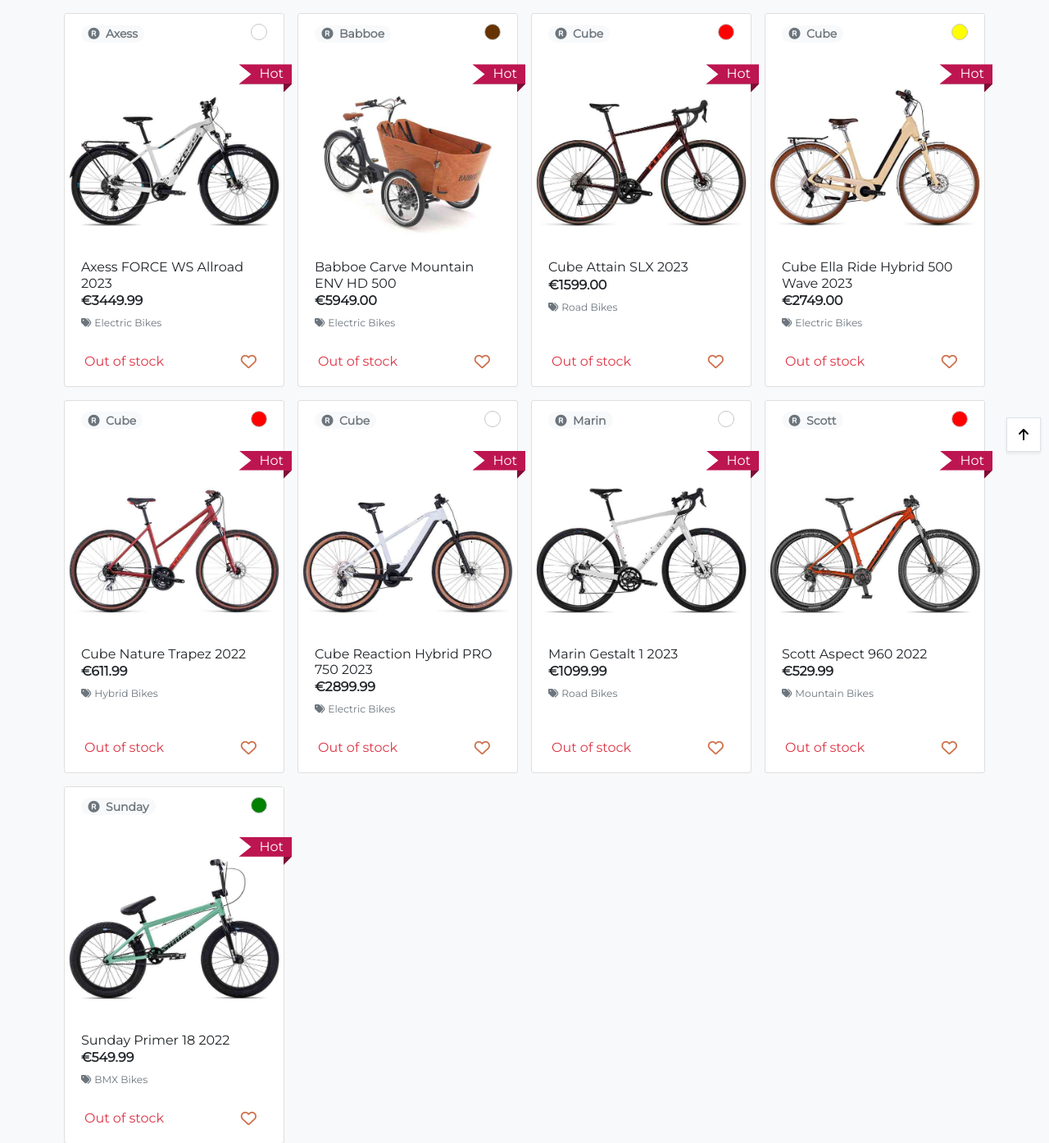
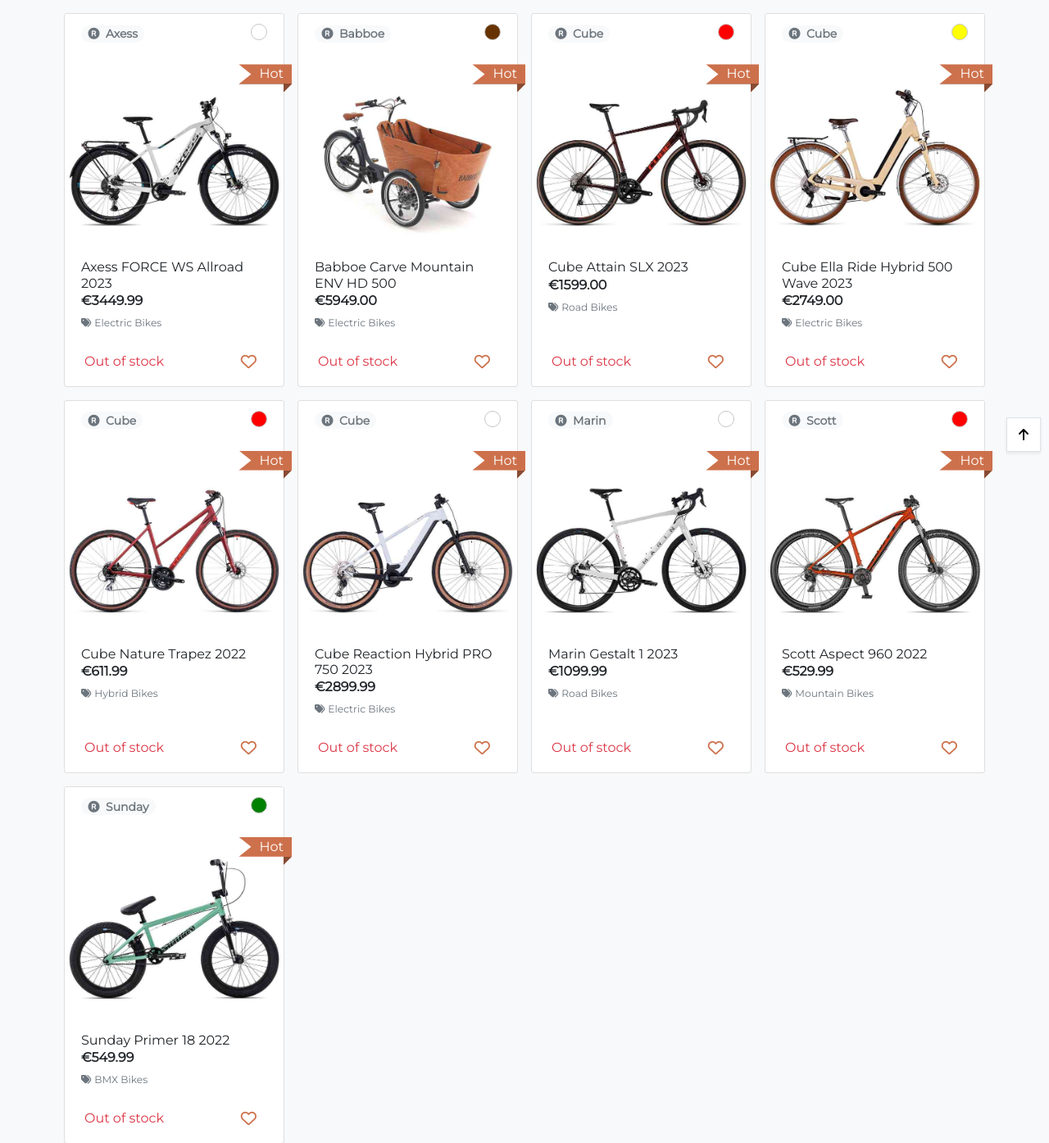
Before and after one commit to FlashDrag/cyclebay, a Django app: page /products/featured/ in a window 1280 px wide. Shown: the part 239-1633 px from the top of the page at 82% size. Run offline with Django 3.2, Linux system fonts and the light colour scheme; data comes from the database, SQL or seed files in the repository; data that the repository does not hold is empty; parts of the project's set-up code (start-up, migrations or seed data) failed here and were passed over; some libraries are stand-ins or nearby versions.

Commit message:
Change featured ribbon background color

```diff
--- a/static/css/base.css
+++ b/static/css/base.css
@@ -289,7 +289,7 @@ body {
     polygon(0 0,100% 0,100% calc(100% - var(--f)),calc(100% - var(--f)) 100%,
       calc(100% - var(--f)) calc(100% - var(--f)),0 calc(100% - var(--f)),
       var(--r) calc(50% - var(--f)/2));
-  background: #BD1550;
+  background: var(--light-orange);
   color: #fff;
   box-shadow: 0 calc(-1*var(--f)) 0 inset #0005;
 }
```
